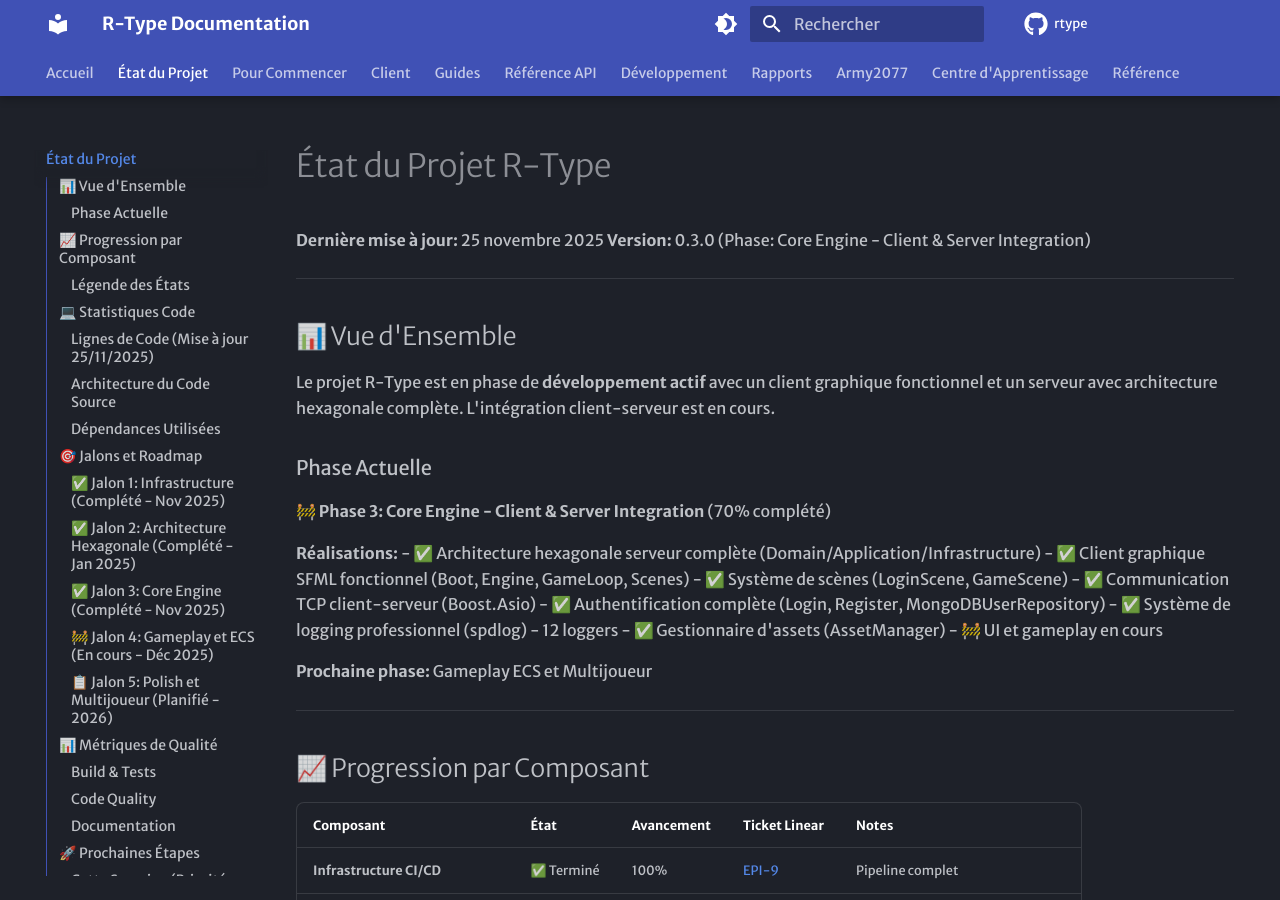
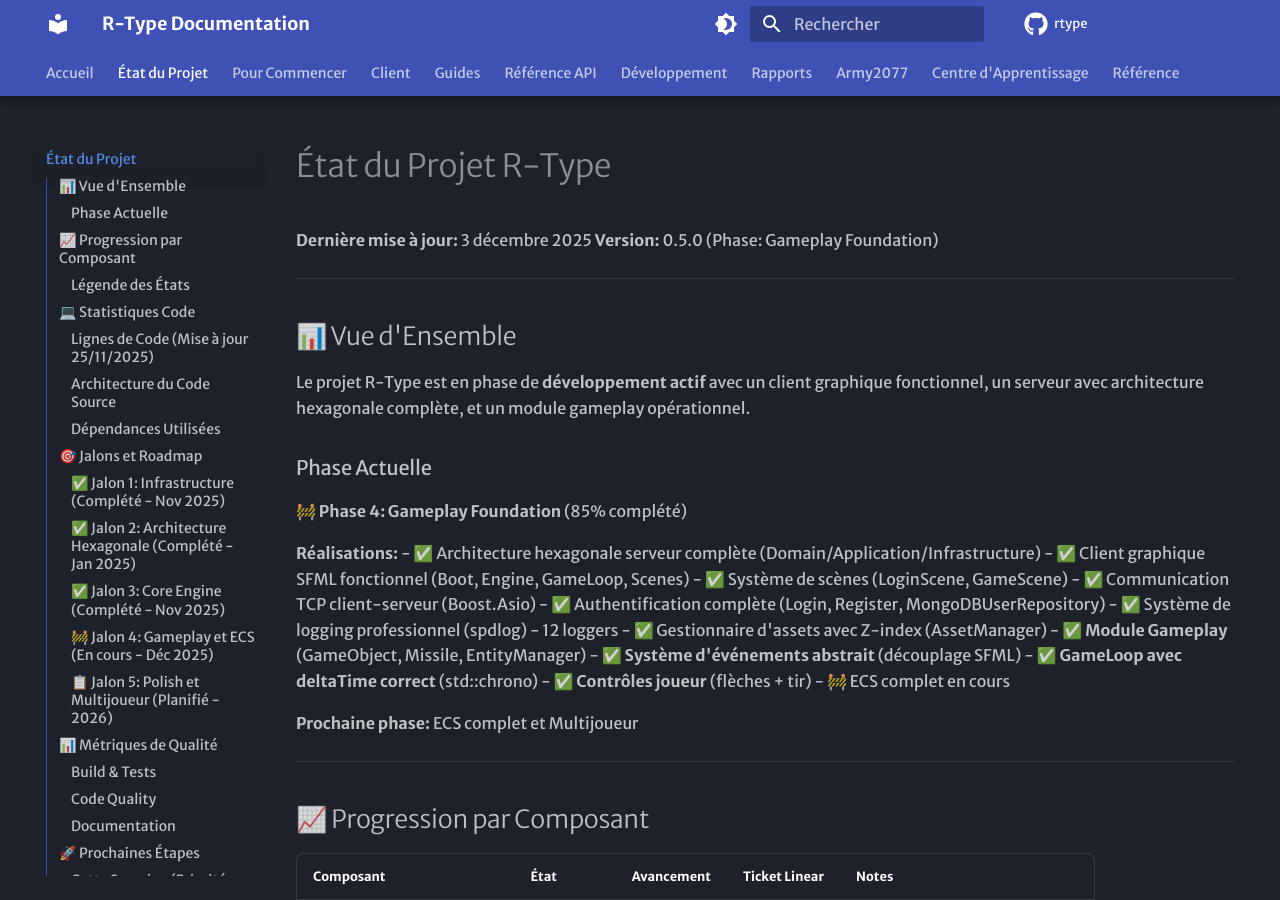
Before and after one commit to ChrisG-L/rtype, an MkDocs documentation site: the page built from docs/project-status.md, in a window 1280 px wide and 900 px high. Built offline with MkDocs 1.6.1 and Material for MkDocs 9.7.7, drawn with Linux system fonts in a browser that asks for light colours; some web fonts are replaced; comment, search, counter and statistics services are not loaded; the version menu is left out; some of the changed text lies outside the part shown.

Commit message:
DOCS: Rapport opération GAMEPLAY-FOUNDATION et mise à jour project-status
- project-status.md: Version 0.5.0, Phase 4 Gameplay Foundation
- Nouveau rapport général 2025-12-03-operation-gameplay.md
- Documentation module gameplay et avancement ECS ~25%
- 6 commits atomiques documentés

🤖 Generated with [Claude Code](https://claude.com/claude-code)

Co-Authored-By: Claude <noreply@anthropic.com>

```diff
--- a/docs/project-status.md
+++ b/docs/project-status.md
@@ -1,17 +1,17 @@
 # État du Projet R-Type
 
-**Dernière mise à jour:** 25 novembre 2025
-**Version:** 0.3.0 (Phase: Core Engine - Client & Server Integration)
+**Dernière mise à jour:** 3 décembre 2025
+**Version:** 0.5.0 (Phase: Gameplay Foundation)
 
 ---
 
 ## 📊 Vue d'Ensemble
 
-Le projet R-Type est en phase de **développement actif** avec un client graphique fonctionnel et un serveur avec architecture hexagonale complète. L'intégration client-serveur est en cours.
+Le projet R-Type est en phase de **développement actif** avec un client graphique fonctionnel, un serveur avec architecture hexagonale complète, et un module gameplay opérationnel.
 
 ### Phase Actuelle
 
-🚧 **Phase 3: Core Engine - Client & Server Integration** (70% complété)
+🚧 **Phase 4: Gameplay Foundation** (85% complété)
 
 **Réalisations:**
 - ✅ Architecture hexagonale serveur complète (Domain/Application/Infrastructure)
@@ -20,10 +20,14 @@ Le projet R-Type est en phase de **développement actif** avec un client graphiq
 - ✅ Communication TCP client-serveur (Boost.Asio)
 - ✅ Authentification complète (Login, Register, MongoDBUserRepository)
 - ✅ Système de logging professionnel (spdlog) - 12 loggers
-- ✅ Gestionnaire d'assets (AssetManager)
-- 🚧 UI et gameplay en cours
+- ✅ Gestionnaire d'assets avec Z-index (AssetManager)
+- ✅ **Module Gameplay** (GameObject, Missile, EntityManager)
+- ✅ **Système d'événements abstrait** (découplage SFML)
+- ✅ **GameLoop avec deltaTime correct** (std::chrono)
+- ✅ **Contrôles joueur** (flèches + tir)
+- 🚧 ECS complet en cours
 
-**Prochaine phase:** Gameplay ECS et Multijoueur
+**Prochaine phase:** ECS complet et Multijoueur
 
 ---
 
@@ -58,7 +62,8 @@ Le projet R-Type est en phase de **développement actif** avec un client graphiq
 | ├─ AssetManager | ✅ Terminé | 95% | - | Cache textures/sprites |
 | ├─ TCPClient | ✅ Terminé | 85% | - | Communication async |
 | └─ UI Components | 🚧 En cours | 20% | - | TextField en cours |
-| **Architecture ECS** | 📋 Planifié | 0% | [EPI-17](https://linear.app/epitech-study/issue/EPI-17) | À démarrer |
+| **Module Gameplay** | 🚧 En cours | 25% | [KAN-65](https://epitech-team-w5qkn5hj.atlassian.net) | GameObject, Missile, EntityManager |
+| **Architecture ECS** | 🚧 En cours | 20% | [KAN-12](https://epitech-team-w5qkn5hj.atlassian.net) | Foundation via EntityManager |
 
 ### Légende des États
 
@@ -223,12 +228,15 @@ src/
 
 **Objectif:** Gameplay R-Type fonctionnel avec ECS
 **Date estimée:** Décembre 2025
-**Statut:** 🚧 **10% complété**
+**Statut:** 🚧 **35% complété**
 
 **Tâches principales:**
-- 📋 Architecture ECS (Entity Component System)
-- 📋 Vaisseau joueur contrôlable
-- 📋 Système de tir
+- ✅ **Module Gameplay** (GameObject, Missile, EntityManager)
+- ✅ **Vaisseau joueur contrôlable** (flèches directionnelles)
+- ✅ **Système de tir** (Space + cooldown)
+- ✅ **GameLoop deltaTime** (std::chrono)
+- ✅ **Système événements abstrait** (découplage SFML)
+- 🚧 Architecture ECS complète (composants/systèmes)
 - 📋 Ennemis basiques avec patterns
 - 📋 Système de collisions
 - 📋 Power-ups
@@ -417,5 +425,5 @@ src/
 
 ---
 
-**Dernière révision:** 25/11/2025 par la Reine des Abeilles 👑
-**Prochaine mise à jour:** Après implémentation ECS
+**Dernière révision:** 03/12/2025 par le Général Army2077 ⭐
+**Prochaine mise à jour:** Après implémentation ECS complet
```
Also changed, not shown: docs/reports/general/2025-12-03-operation-gameplay.md (added, +279 -0 lines).
